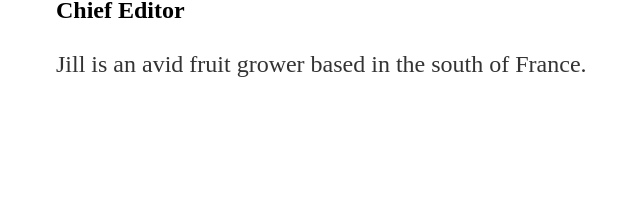
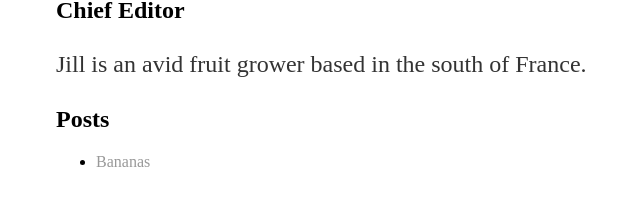
Before and after one commit to studentiyot/code_monkey, a Jekyll site: the page built from _authors/jill.md, in a window 1280 px wide. Shown: the part 200-406 px from the top of the page, without its empty margins (136-776 px from the left). Built offline with Jekyll 4.4.1, drawn with Linux system fonts in a browser that asks for light colours.

Commit message:
Update author.html

```diff
--- a/_layouts/author.html
+++ b/_layouts/author.html
@@ -5,3 +5,11 @@ layout: default
 <h2>{{ page.position }}</h2>
 
 {{ content }}
+
+<h2>Posts</h2>
+<ul>
+  {% assign filtered_posts = site.posts | where: 'author', page.short_name %}
+  {% for post in filtered_posts %}
+    <li><a href="{{ post.url | prepend: site.baseurl }}">{{ post.title }}</a></li>
+  {% endfor %}
+</ul>
```
